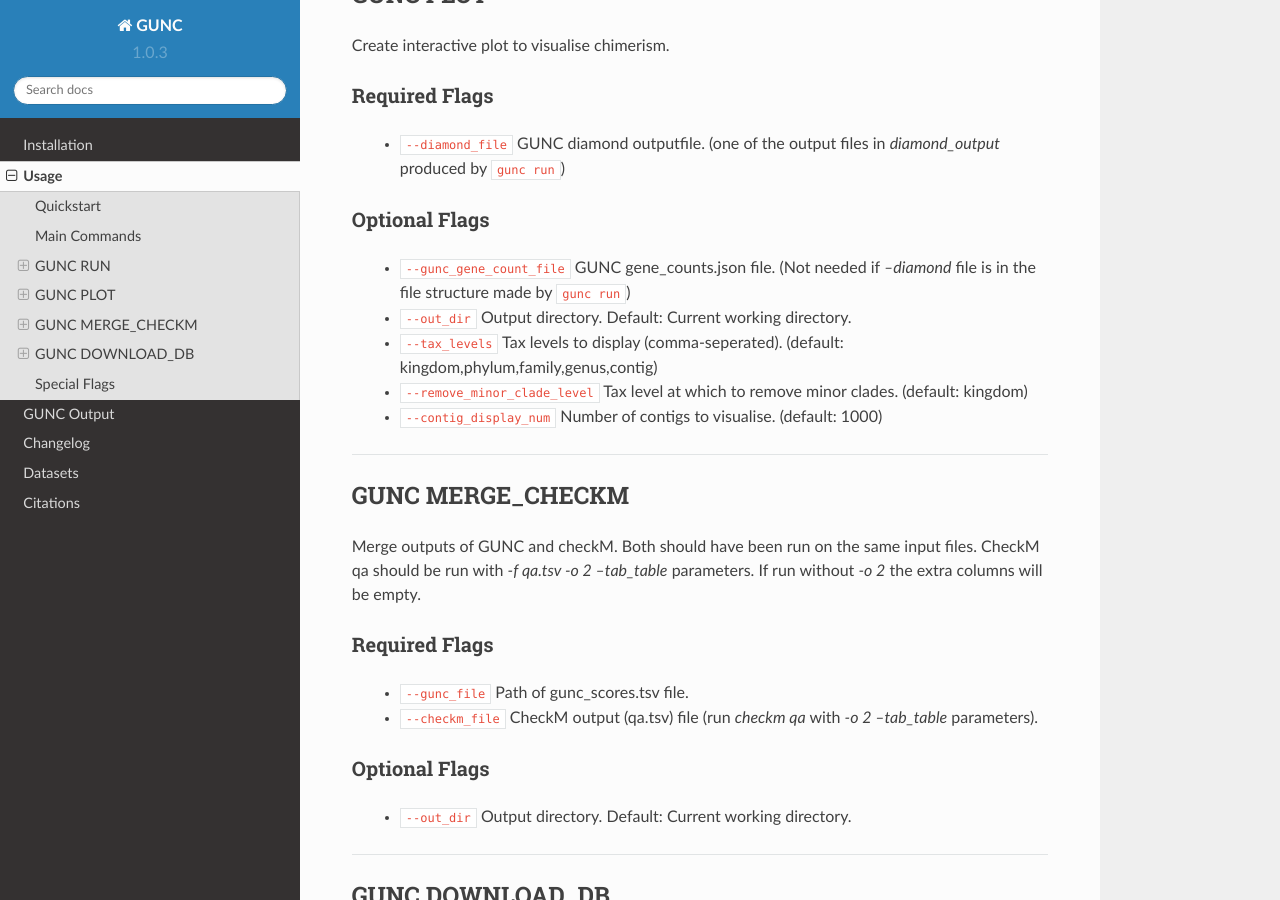
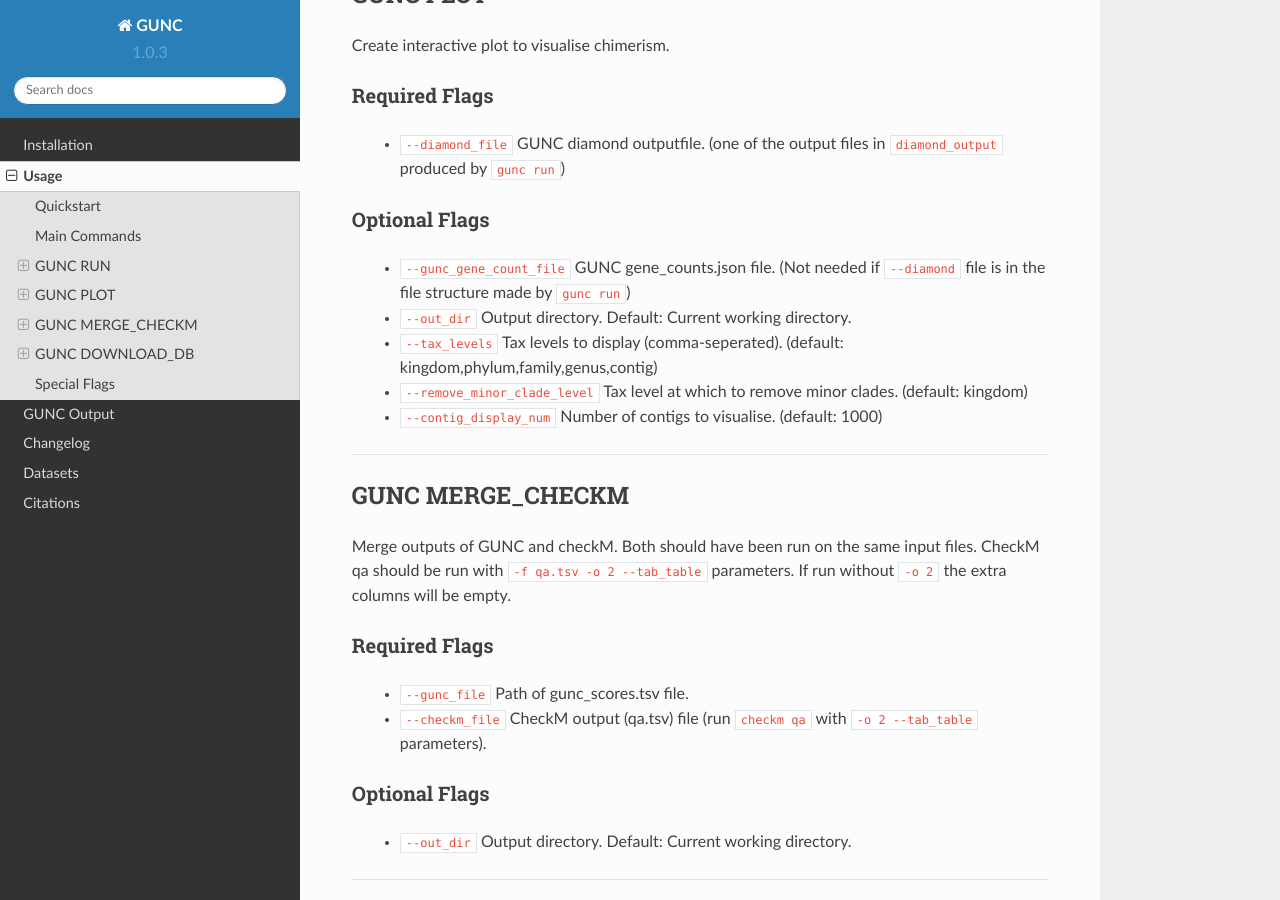
Before and after one commit to grp-bork/gunc, a Sphinx documentation site: the page built from docs/source/usage.rst, in a window 1280 px wide and 900 px high, scrolled down 1500 px. Built offline with Sphinx 7.4.7 and the Read the Docs theme 2.0.0, drawn with Linux system fonts in a browser that asks for light colours; pages that are not in the unit, such as notebooks, are missing from menus; part of the change alters nothing that is shown.

```diff
--- a/docs/source/usage.rst
+++ b/docs/source/usage.rst
@@ -65,12 +65,12 @@ Create interactive plot to visualise chimerism.
 Required Flags
 ^^^^^^^^^^^^^^
 
- * :code:`--diamond_file` GUNC diamond outputfile. (one of the output files in `diamond_output` produced by :code:`gunc run`)
+ * :code:`--diamond_file` GUNC diamond outputfile. (one of the output files in :code:`diamond_output` produced by :code:`gunc run`)
 
 Optional Flags
 ^^^^^^^^^^^^^^
 
- * :code:`--gunc_gene_count_file` GUNC gene_counts.json file. (Not needed if `--diamond` file is in the file structure made by :code:`gunc run`)
+ * :code:`--gunc_gene_count_file` GUNC gene_counts.json file. (Not needed if :code:`--diamond` file is in the file structure made by :code:`gunc run`)
  * :code:`--out_dir` Output directory.  Default: Current working directory.
  * :code:`--tax_levels` Tax levels to display (comma-seperated). (default: kingdom,phylum,family,genus,contig)
  * :code:`--remove_minor_clade_level` Tax level at which to remove minor clades. (default: kingdom)
@@ -82,13 +82,13 @@ Optional Flags
 GUNC MERGE_CHECKM
 -----------------
 
-Merge outputs of GUNC and checkM. Both should have been run on the same input files. CheckM qa should be run with `-f qa.tsv -o 2 --tab_table` parameters. If run without `-o 2` the extra columns will be empty.
+Merge outputs of GUNC and checkM. Both should have been run on the same input files. CheckM qa should be run with :code:`-f qa.tsv -o 2 --tab_table` parameters. If run without :code:`-o 2` the extra columns will be empty.
 
 Required Flags
 ^^^^^^^^^^^^^^
 
  * :code:`--gunc_file` Path of gunc_scores.tsv file.
- * :code:`--checkm_file` CheckM output (qa.tsv) file (run `checkm qa` with `-o 2 --tab_table` parameters).
+ * :code:`--checkm_file` CheckM output (qa.tsv) file (run :code:`checkm qa` with :code:`-o 2 --tab_table` parameters).
 
 Optional Flags
 ^^^^^^^^^^^^^^
```
